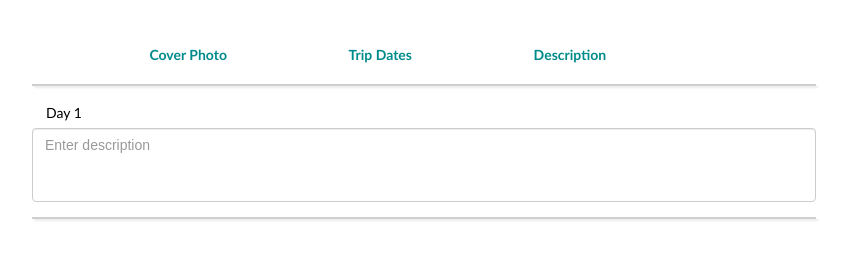
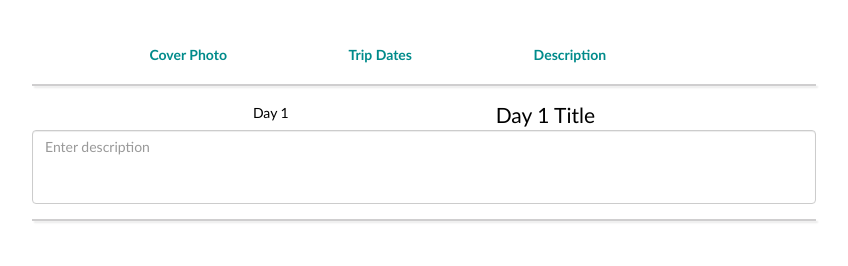
Before and after one commit to hammerMan83/AnyGuideItineraries, a React app: page / in a window 1280 px wide. Shown: the whole page, without its empty margins (10-858 px from the left). Built offline with nearby package versions, Linux system fonts and the light colour scheme.

Commit message:
advancing

```diff
--- a/src/itinerayCreation.css
+++ b/src/itinerayCreation.css
@@ -17,13 +17,14 @@
 
 .panel-image-label {
   margin-top: 0.5em;
-  font-family: "Trebuchet MS", "Lucida Sans Unicode", "Lucida Grande",
-    "Lucida Sans", Arial, sans-serif;
   font-size: 1em;
   color: darkcyan;
 }
 
 .titlePanel {
+  display: flex;
+  flex-direction: row;
+  justify-content: space-evenly;
   width: 100%;
   text-align: left;
 }
@@ -35,8 +36,11 @@
 }
 
 .titlePanelText {
-  font-family: "Trebuchet MS", "Lucida Sans Unicode", "Lucida Grande",
-    "Lucida Sans", Arial, sans-serif;
   font-size: 1em;
   color: black;
 }
+
+.titlePanelHeadline {
+  font-size: 1.5em;
+  color: black;
+}
--- a/src/styles.css
+++ b/src/styles.css
@@ -1,5 +1,7 @@
 .App {
-  font-family: sans-serif;
+  /* font-family: sans-serif; */
+  font-family: "Trebuchet MS", "Lucida Sans Unicode", "Lucida Grande",
+    "Lucida Sans", Arial, sans-serif;
   text-align: center;
   /* height: c;
   width: 100vh; */
--- a/src/titlePanel.js
+++ b/src/titlePanel.js
@@ -3,8 +3,11 @@ import PanelTimeImage from "../images/time.png";
 
 const TitlePanel = ({ dayNumber }) => (
   <div className="titlePanel">
-    <img src={PanelTimeImage} className="titlePanelImage" alt="" />
-    <span className="titlePanelText">{"Day " + dayNumber}</span>
+    <div>
+      <img src={PanelTimeImage} className="titlePanelImage" alt="" />
+      <span className="titlePanelText">{"Day " + dayNumber}</span>
+    </div>
+    <span className="titlePanelHeadline">Day 1 Title</span>
   </div>
 );
 
```
